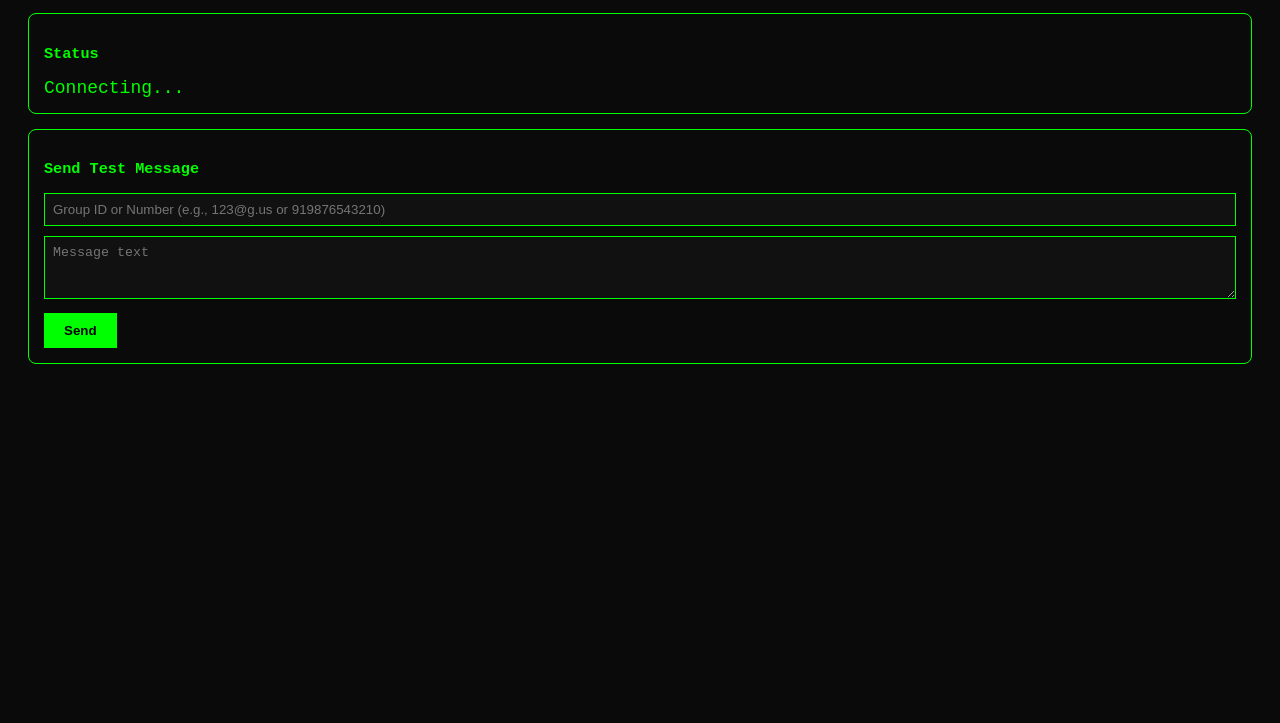
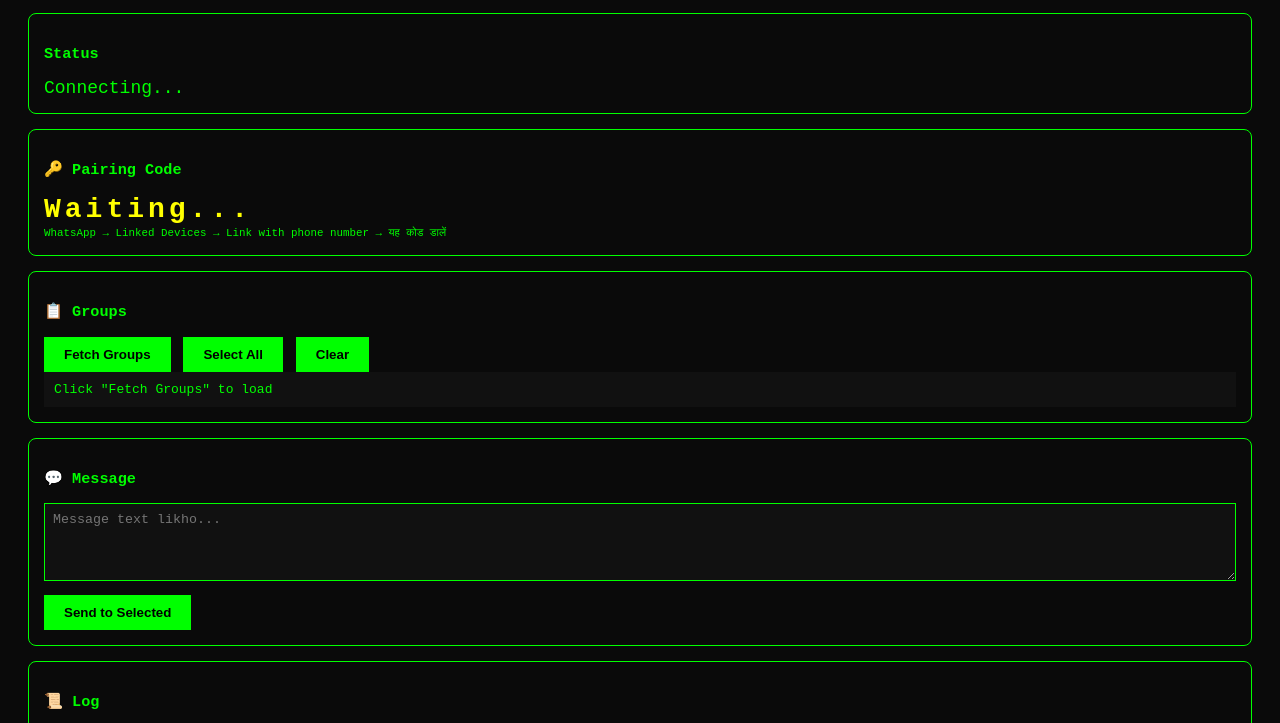
Before and after one commit to Pain-web452/Bot-, a website: page public/index.html in a window 1280 px wide. Shown: the part 71-794 px from the top of the page. Drawn offline with nearby package versions, Linux system fonts and the light colour scheme; no server answers.

Commit message:
Update index.html

```diff
--- a/public/index.html
+++ b/public/index.html
@@ -7,38 +7,107 @@
         body { background: #0a0a0a; color: #0f0; font-family: monospace; padding: 20px; }
         .box { border: 1px solid #0f0; padding: 15px; margin-bottom: 15px; border-radius: 8px; }
         input, textarea { background: #111; color: #0f0; border: 1px solid #0f0; padding: 8px; width: 100%; margin-bottom: 10px; box-sizing: border-box; }
-        button { background: #0f0; color: #000; border: none; padding: 10px 20px; cursor: pointer; font-weight: bold; }
+        button { background: #0f0; color: #000; border: none; padding: 10px 20px; cursor: pointer; font-weight: bold; margin-right: 5px; }
         #status { font-size: 18px; }
+        #pairingCode { font-size: 28px; letter-spacing: 4px; color: #ff0; font-weight: bold; }
+        .group-item { display: flex; align-items: center; padding: 8px; border-bottom: 1px solid #333; }
+        .group-item input { width: auto; margin: 0 10px 0 0; }
+        #groupList { max-height: 300px; overflow-y: auto; background: #111; padding: 10px; }
+        #log { background: #000; height: 150px; overflow-y: scroll; padding: 10px; font-size: 12px; }
     </style>
 </head>
 <body>
     <h2>🔒 WhatsApp Panel</h2>
+
     <div class="box">
         <h3>Status</h3>
         <div id="status">Connecting...</div>
     </div>
+
     <div class="box">
-        <h3>Send Test Message</h3>
-        <input id="target" placeholder="Group ID or Number (e.g., 123@g.us or 919876543210)" />
-        <textarea id="message" rows="3" placeholder="Message text"></textarea>
-        <button onclick="sendMessage()">Send</button>
+        <h3>🔑 Pairing Code</h3>
+        <div id="pairingCode">Waiting...</div>
+        <small>WhatsApp → Linked Devices → Link with phone number → यह कोड डालें</small>
     </div>
+
+    <div class="box">
+        <h3>📋 Groups</h3>
+        <button onclick="loadGroups()">Fetch Groups</button>
+        <button onclick="selectAll()">Select All</button>
+        <button onclick="clearAll()">Clear</button>
+        <div id="groupList">Click "Fetch Groups" to load</div>
+    </div>
+
+    <div class="box">
+        <h3>💬 Message</h3>
+        <textarea id="message" rows="4" placeholder="Message text likho..."></textarea>
+        <button onclick="sendMessage()">Send to Selected</button>
+    </div>
+
+    <div class="box">
+        <h3>📜 Log</h3>
+        <div id="log"></div>
+    </div>
+
     <script>
         const socket = io();
-        socket.on('status', (s) => {
-            document.getElementById('status').innerText = s;
+        let selectedGroups = new Set();
+
+        socket.on('status', (s) => document.getElementById('status').innerText = s);
+        socket.on('pairing_code', (code) => document.getElementById('pairingCode').innerText = code);
+        socket.on('log', (msg) => {
+            const logDiv = document.getElementById('log');
+            logDiv.innerHTML += `<div>[${new Date().toLocaleTimeString()}] ${msg}</div>`;
+            logDiv.scrollTop = logDiv.scrollHeight;
         });
 
+        async function loadGroups() {
+            const res = await fetch('/api/groups');
+            if (!res.ok) return alert('Groups load failed. Connected ho?');
+            const groups = await res.json();
+            const list = document.getElementById('groupList');
+            list.innerHTML = '';
+            if (!groups.length) { list.innerText = 'No groups found'; return; }
+            groups.forEach(g => {
+                const div = document.createElement('div');
+                div.className = 'group-item';
+                div.innerHTML = `
+                    <input type="checkbox" value="${g.id}" onchange="toggleGroup(this)">
+                    <span>${g.name} (${g.size} members)</span>
+                `;
+                list.appendChild(div);
+            });
+        }
+
+        function toggleGroup(cb) {
+            if (cb.checked) selectedGroups.add(cb.value);
+            else selectedGroups.delete(cb.value);
+        }
+
+        function selectAll() {
+            document.querySelectorAll('#groupList input[type=checkbox]').forEach(cb => {
+                cb.checked = true;
+                selectedGroups.add(cb.value);
+            });
+        }
+
+        function clearAll() {
+            document.querySelectorAll('#groupList input[type=checkbox]').forEach(cb => cb.checked = false);
+            selectedGroups.clear();
+        }
+
         async function sendMessage() {
-            const target = document.getElementById('target').value;
             const message = document.getElementById('message').value;
+            if (!selectedGroups.size) return alert('Pehle group select karo');
+            if (!message.trim()) return alert('Message likho');
+
             const res = await fetch('/api/send', {
                 method: 'POST',
                 headers: { 'Content-Type': 'application/json' },
-                body: JSON.stringify({ target, message })
+                body: JSON.stringify({ targets: [...selectedGroups], message })
             });
             const data = await res.json();
-            alert(data.success ? 'Sent!' : 'Error: ' + data.error);
+            alert(`Sent: ${data.sent}, Failed: ${data.failed}`);
         }
     </script>
 </body>
```
